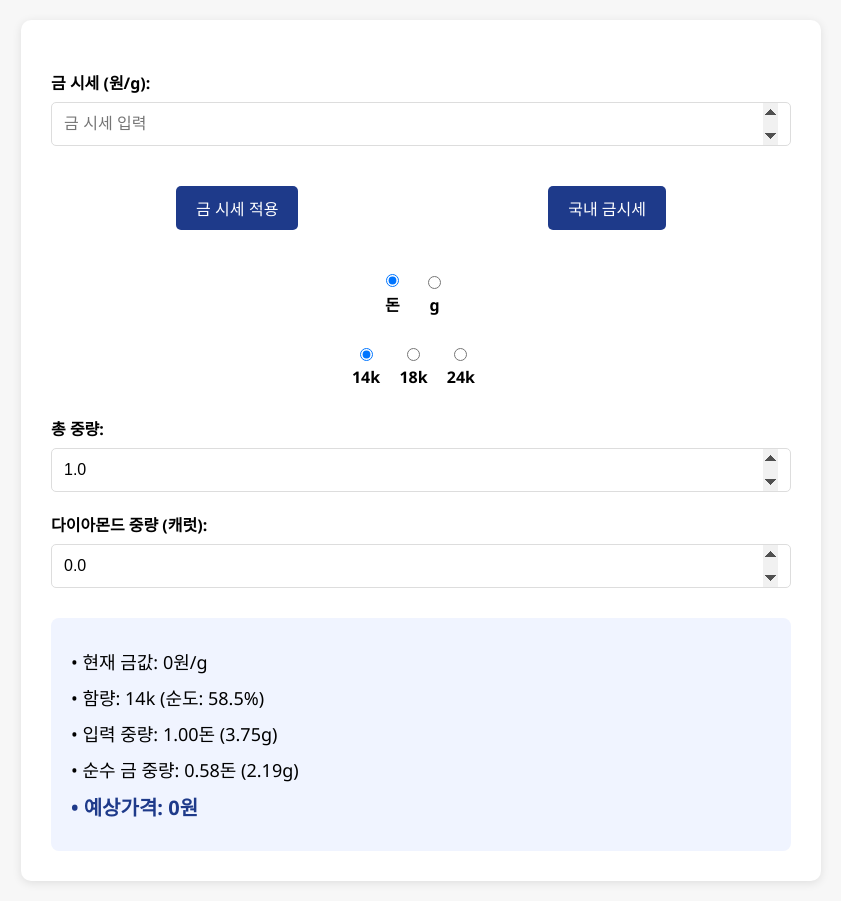
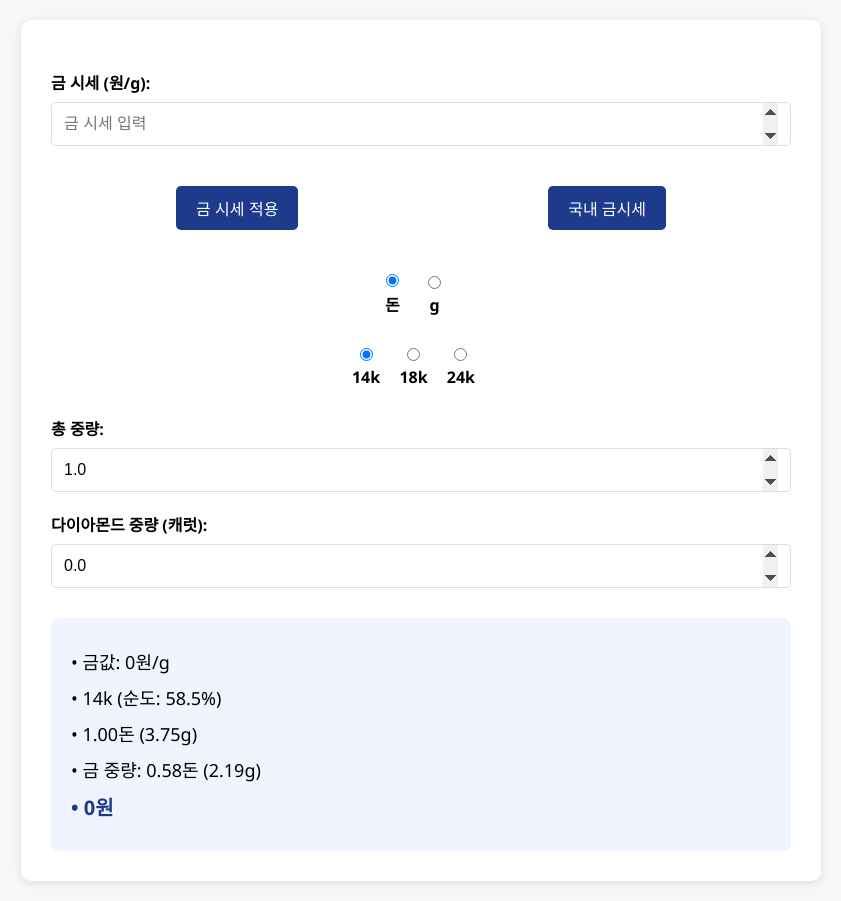
Before and after one commit to Gyunald/gold, a plain HTML site: page index.html in a window 1280 px wide. Shown: the whole page, without its empty margins (219-1060 px from the left). Drawn offline with Linux system fonts and the light colour scheme.

Commit message:
Update index.html

```diff
--- a/index.html
+++ b/index.html
@@ -143,12 +143,12 @@
 
         <div class="result">
             <!-- 요청한 형식으로 수정된 결과 표시 -->
-            <p>• 현재 금값: <span id="currentGoldPrice">152,300</span>원/g</p>
-            <p>• 함량: <span id="resultPurity">14k</span> (순도: <span id="purityPercent">58.5</span>%)</p>
-            <p>• 입력 중량: <span id="resultTotalWeight">0.00</span><span id="resultUnit">돈</span> (<span id="resultAlternateWeight">0.00</span><span id="resultAlternateUnit">g</span>)</p>
+            <p>• 금값: <span id="currentGoldPrice">152,300</span>원/g</p>
+            <p>• <span id="resultPurity">14k</span> (순도: <span id="purityPercent">58.5</span>%)</p>
+            <p>• <span id="resultTotalWeight">0.00</span><span id="resultUnit">돈</span> (<span id="resultAlternateWeight">0.00</span><span id="resultAlternateUnit">g</span>)</p>
             <p id="diamondWeightDisplay">• 다이아몬드 무게: <span id="resultDiamondWeight">0.0</span>ct (<span id="resultDiamondWeightGram">0.00</span>g)</p>
-            <p>• 순수 금 중량: <span id="resultPureGoldWeight">0.00</span><span id="resultPureGoldUnit">돈</span> (<span id="resultPureGoldWeightGram">0.00</span>g)</p>
-            <p class="final-price">• 예상가격: <span id="resultPrice">계산 중...</span>원</p>
+            <p>• 금 중량: <span id="resultPureGoldWeight">0.00</span><span id="resultPureGoldUnit">돈</span> (<span id="resultPureGoldWeightGram">0.00</span>g)</p>
+            <p class="final-price">• <span id="resultPrice">계산 중...</span>원</p>
         </div>
     </div>
 
```
